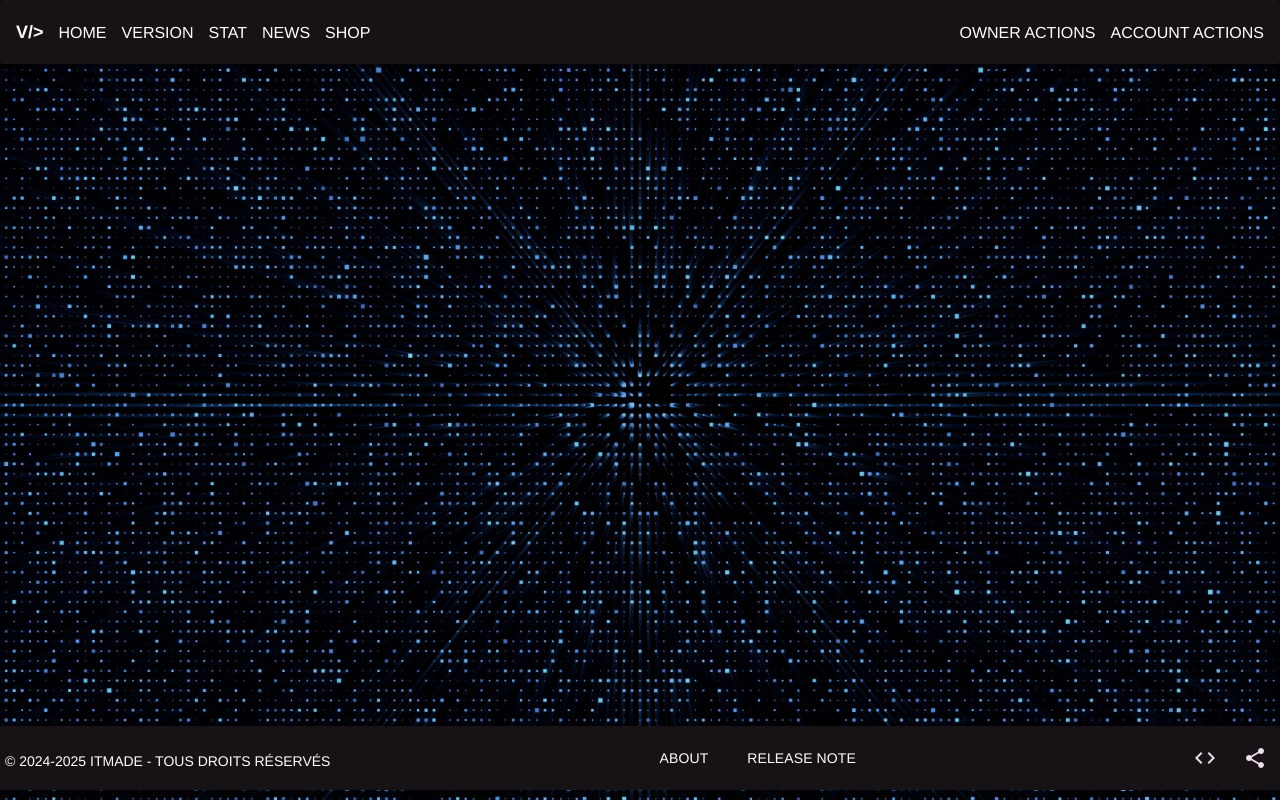
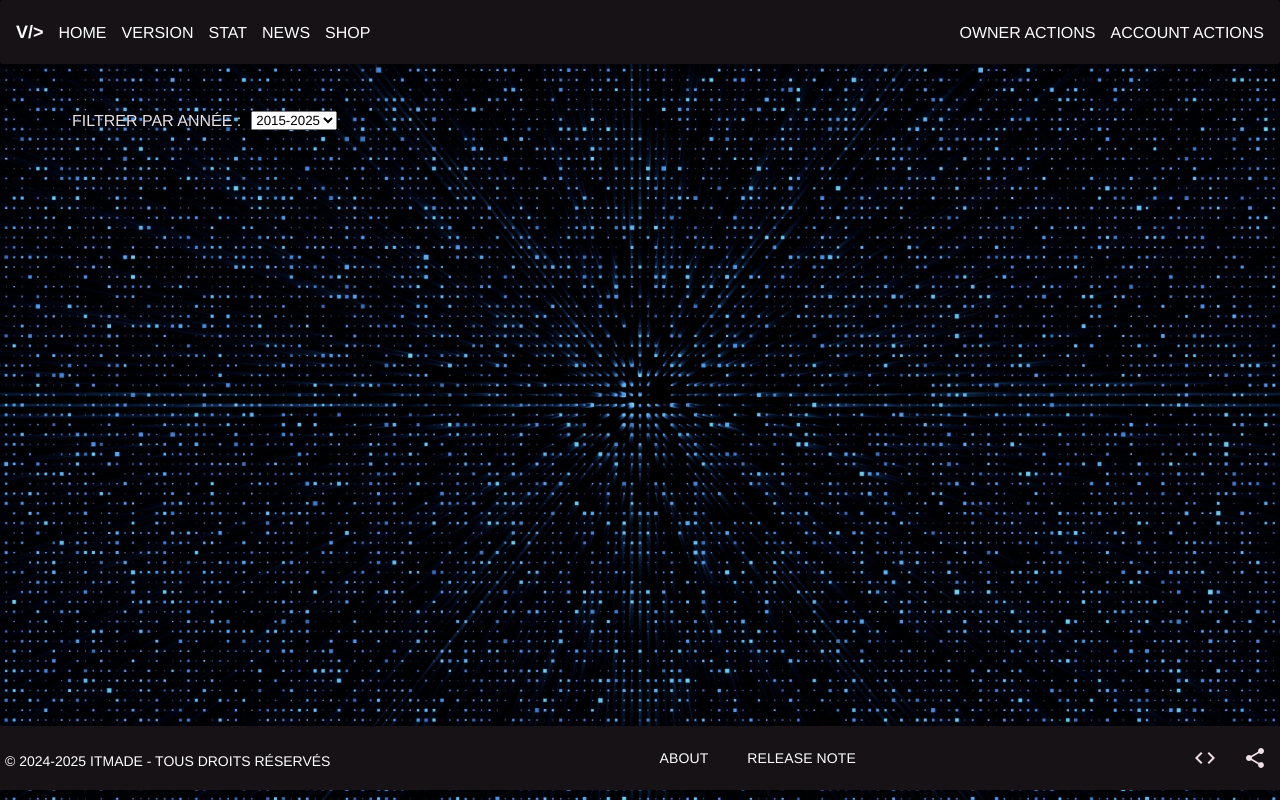
Before and after one commit to p4cm4n972/verstack-ihm, an Angular app: page /stat in a window 1280 px wide. Before the commit this address led to /. Built offline with nearby package versions, Linux system fonts and the light colour scheme; no server answers; a web font is replaced by a local one.

Commit message:
WIP chart

```diff
--- a/src/app/app.config.ts
+++ b/src/app/app.config.ts
@@ -3,7 +3,8 @@ import { provideRouter } from '@angular/router';
 
 import { routes } from './app.routes';
 import { provideAnimationsAsync } from '@angular/platform-browser/animations/async';
+import { provideHttpClient } from '@angular/common/http';
 
 export const appConfig: ApplicationConfig = {
-  providers: [provideZoneChangeDetection({ eventCoalescing: true }), provideRouter(routes), provideAnimationsAsync()]
+  providers: [provideZoneChangeDetection({ eventCoalescing: true }), provideRouter(routes), provideAnimationsAsync(), provideHttpClient()]
 };
--- a/src/app/app.routes.ts
+++ b/src/app/app.routes.ts
@@ -2,6 +2,7 @@ import { Routes } from '@angular/router';
 import { HomeComponent } from './core/component/home/home.component';
 import { VersionComponent } from './core/component/version/version.component';
 import { AboutComponent } from './core/component/about/about.component';
+import { StatComponent } from './core/component/stat/stat.component';
 
 export const routes: Routes = [
     { path: 'home', component: HomeComponent },
@@ -9,8 +10,8 @@ export const routes: Routes = [
   {
     path: 'version', component: VersionComponent
   },
- /* { path: 'stat', component: StatComponent },
-  { path: 'learn', component: LearnComponent },
+  { path: 'stat', component: StatComponent },
+ /* { path: 'learn', component: LearnComponent },
   { path: 'shop', component: ShopComponent },
   { path: 'login', component: LoginComponent },*/
   { path: '', redirectTo: '/home', pathMatch: 'full' },
--- a/src/app/core/component/stat/stat.component.html
+++ b/src/app/core/component/stat/stat.component.html
@@ -1 +1 @@
-<p>stat works!</p>
+<app-chart></app-chart>
--- a/src/app/core/component/stat/stat.component.ts
+++ b/src/app/core/component/stat/stat.component.ts
@@ -1,8 +1,9 @@
 import { Component } from '@angular/core';
+import { ChartComponent } from "../../../composant/chart/chart.component";
 
 @Component({
   selector: 'app-stat',
-  imports: [],
+  imports: [ChartComponent],
   templateUrl: './stat.component.html',
   styleUrl: './stat.component.scss'
 })
```
